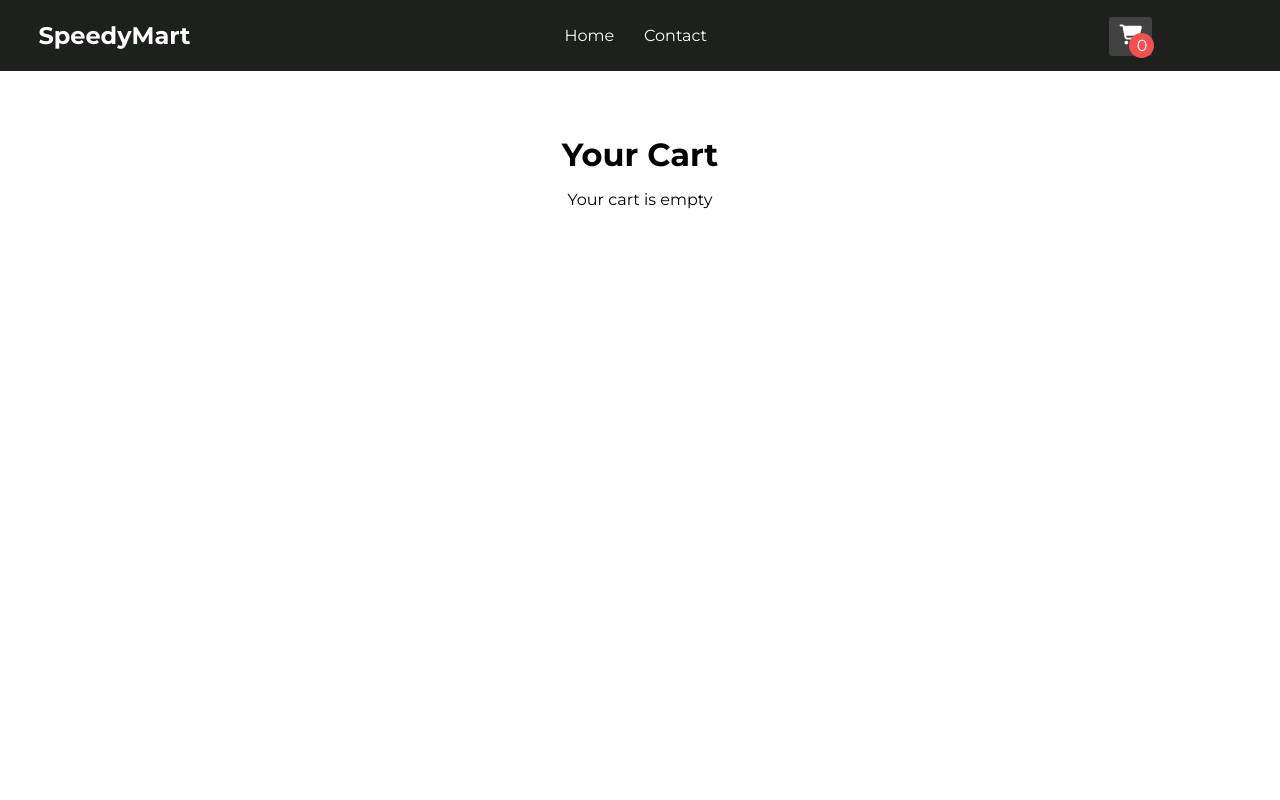
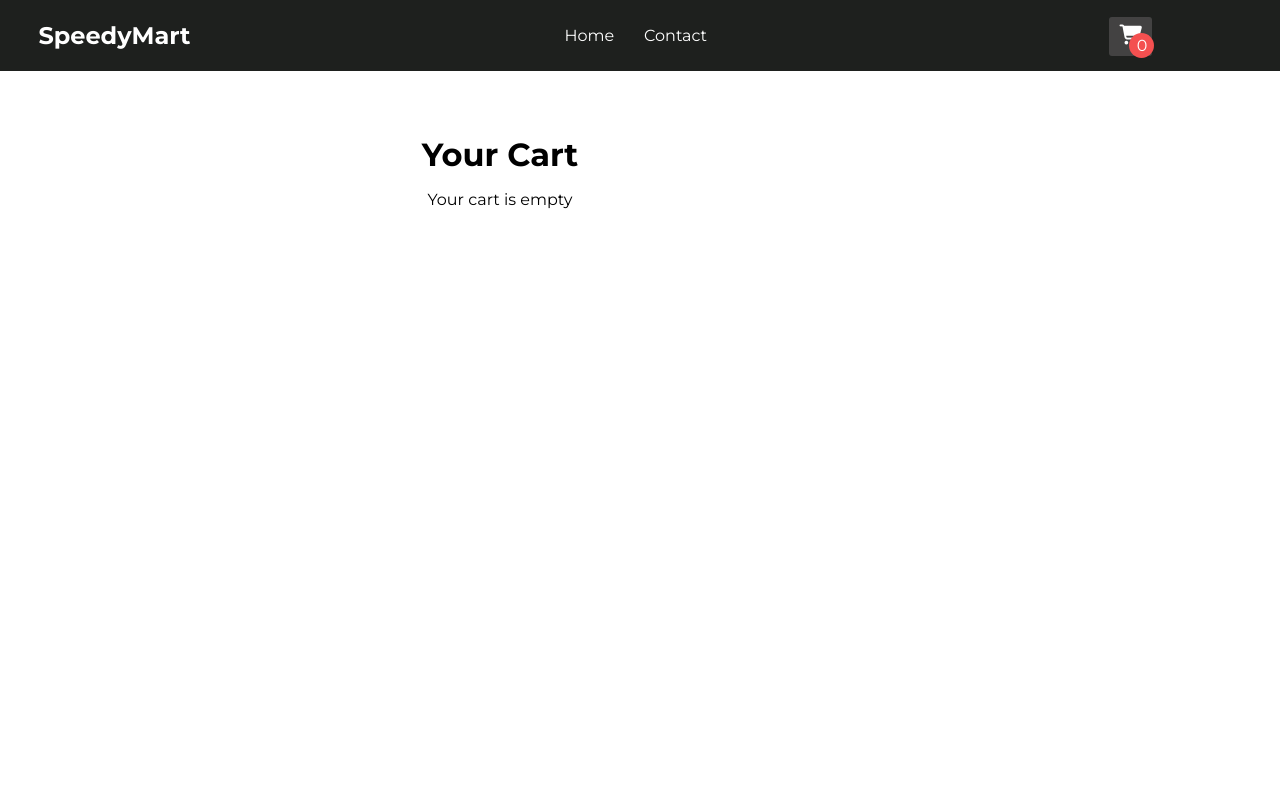
Before and after one commit to tahsinrukaiya/eCom-Website, a React (Vite) app: page /shopping_cart in a window 1280 px wide. Shown: the top 800 px of the page. Built offline with nearby package versions, Linux system fonts and the light colour scheme.

Commit message:
small change

```diff
--- a/src/components/pages/ShoppingCart.jsx
+++ b/src/components/pages/ShoppingCart.jsx
@@ -9,6 +9,7 @@ export default function ShoppingCart() {
 
     return (
         <div className="heading_one">
+            <div className="wrapper">
                 <h1>Your Cart</h1>
                 {cart.length > 0 ? (
                     <div className="item_container">
@@ -24,9 +25,10 @@ export default function ShoppingCart() {
                         <h3>Total: ${totalAmount.toFixed(2)}</h3>
                         <button className="checkout_btn">Proceed to checkout</button>
                     </div>
+
                 ) : (
                     <p>Your cart is empty</p>
-            )}
+                )}</div>
         </div>
     );
 }
--- a/src/styles/index.css
+++ b/src/styles/index.css
@@ -110,6 +110,12 @@ a:-webkit-any-link {
 }
 
 /*-----------------------STYLE FOR SHOPPING CART-------------------*/
+
+.wrapper {
+  max-width: 1000px;
+  margin: 0, auto;
+}
+
 .item_container {
   margin: 20px;
 }
@@ -135,7 +141,7 @@ a:-webkit-any-link {
 
 .minus_btn {
   background-color: #fff;
-  font-weight: bold;
+  font-weight: normal;
   margin-left: 7%;
   color: #1E201E;
   border: 1px solid #1E201E;
@@ -144,7 +150,7 @@ a:-webkit-any-link {
 
 .plus_btn {
   background-color: #fff;
-  font-weight: bold;
+  font-weight: normal;
   margin-left: 5px;
   color: #1E201E;
   border: 1px solid #1E201E;
```
Lines whose indentation alone changed are shown as unchanged.
